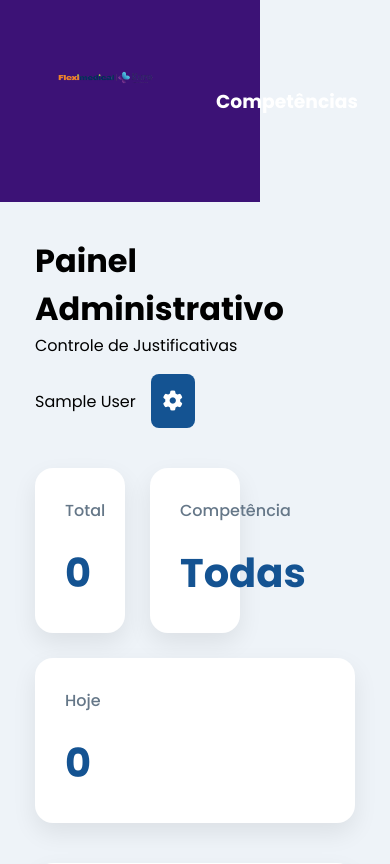
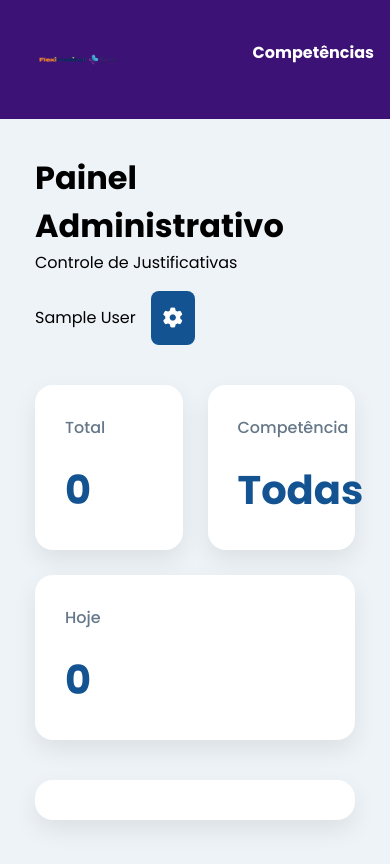
Before and after one commit to HenriqueNunes-2008/justificativa-rh, a Flask app: page /admin in a window 390 px wide. Shown: the top 864 px of the page. After the commit the page ends 825 px from the top, so only its background shows below. Run offline with Flask 3, Linux system fonts and the light colour scheme; the visitor is signed in with stand-in values (Sample User, id 1); some libraries are stand-ins or nearby versions.

Commit message:
Ajuste de responsividade RH

```diff
--- a/static/css/admin.css
+++ b/static/css/admin.css
@@ -446,6 +446,257 @@ width:96%;
 }
 
 }
+
+@media(max-width:768px){
+
+    html,
+    body{
+
+        width:100%;
+
+        max-width:100%;
+
+        overflow-x:hidden;
+
+    }
+
+    .admin-layout{
+
+        flex-direction:column;
+
+        width:100vw;
+
+        max-width:100vw;
+
+        min-width:0;
+
+        box-sizing:border-box;
+
+        margin:0;
+
+        padding:0;
+
+        overflow-x:hidden;
+
+    }
+
+    .sidebar{
+
+        width:100vw;
+
+        max-width:100vw;
+
+        min-width:0;
+
+        flex:none;
+
+        box-sizing:border-box;
+
+        margin:0;
+
+        padding:20px 16px;
+
+        overflow:hidden;
+
+    }
+
+    .sidebar-top{
+
+        display:flex;
+
+        align-items:center;
+
+        justify-content:space-between;
+
+        gap:12px;
+
+        flex-wrap:wrap;
+
+        width:100%;
+
+        max-width:100%;
+
+        box-sizing:border-box;
+
+        margin:0;
+
+    }
+
+    .sidebar-top > *{
+
+        min-width:0;
+
+    }
+
+    .sidebar-top .sidebar-logo{
+
+        min-width:0;
+
+        max-width:48%;
+
+        flex:0 1 48%;
+
+        text-align:left;
+
+        margin-bottom:0;
+
+    }
+
+    .sidebar-logo img{
+
+        width:100%;
+
+        max-width:140px;
+
+        height:auto;
+
+        display:block;
+
+    }
+
+    .sidebar-competencias{
+
+        min-width:0;
+
+        max-width:48%;
+
+        flex:0 1 48%;
+
+        display:flex;
+
+        flex-direction:column;
+
+        align-items:flex-end;
+
+        gap:6px;
+
+        box-sizing:border-box;
+
+    }
+
+    .sidebar-competencias h3{
+
+        margin:0;
+
+        line-height:1.2;
+
+        font-size:1rem;
+
+        word-break:break-word;
+
+        text-align:right;
+
+        width:100%;
+
+    }
+
+    .sidebar-top nav{
+
+        width:100%;
+
+        flex-basis:100%;
+
+        min-width:0;
+
+        box-sizing:border-box;
+
+        margin-top:8px;
+
+    }
+
+    .sidebar-top nav ul{
+
+        display:flex;
+
+        flex-wrap:wrap;
+
+        justify-content:flex-end;
+
+        gap:8px;
+
+        margin:0;
+
+        padding:0;
+
+        width:100%;
+
+        box-sizing:border-box;
+
+    }
+
+    .sidebar-top nav li{
+
+        min-width:0;
+
+        max-width:100%;
+
+        padding:10px 12px;
+
+        margin-bottom:0;
+
+    }
+
+    .sidebar-top nav li a{
+
+        display:block;
+
+        white-space:normal;
+
+        overflow-wrap:anywhere;
+
+    }
+
+    .cards{
+
+        width:100%;
+
+        max-width:100%;
+
+        min-width:0;
+
+        box-sizing:border-box;
+
+        grid-template-columns:repeat(2,minmax(0,1fr));
+
+        align-items:stretch;
+
+    }
+
+    .cards .card-info{
+
+        min-width:0;
+
+        box-sizing:border-box;
+
+    }
+
+    .cards > .card-info:nth-child(3){
+
+        grid-column:1/-1;
+
+        width:100%;
+
+        max-width:100%;
+
+        box-sizing:border-box;
+
+    }
+
+    .admin-main,
+    .cards,
+    .sidebar,
+    .cards .card-info{
+
+        min-width:0;
+
+        max-width:100%;
+
+        box-sizing:border-box;
+
+    }
+
+}
+
 .modal-small{
 
     max-width:420px;
--- a/static/css/responsive.css
+++ b/static/css/responsive.css
@@ -44,6 +44,8 @@
 
 html,
 body{
+
+    width:100%;
 
     max-width:100%;
 
@@ -142,149 +144,5 @@ canvas{
 
     }
 
-    .admin-layout{
-
-        flex-direction:column;
-
-        width:100%;
-
-        max-width:100%;
-
-        min-width:0;
-
-        box-sizing:border-box;
-
-    }
-
-    .sidebar{
-
-        width:100%;
-
-        max-width:100%;
-
-        min-width:100%;
-
-        flex:none;
-
-        box-sizing:border-box;
-
-    }
-
-    .admin-main{
-
-        width:100%;
-
-        max-width:100%;
-
-        min-width:0;
-
-        box-sizing:border-box;
-
-    }
-
-    .sidebar-top{
-
-        display:flex;
-
-        align-items:center;
-
-        justify-content:space-between;
-
-        gap:16px;
-
-        flex-wrap:wrap;
-
-        width:100%;
-
-        box-sizing:border-box;
-
-    }
-
-    .sidebar-top nav{
-
-        flex:1;
-
-        min-width:0;
-
-    }
-
-    .sidebar-competencias{
-
-        flex:1;
-
-        min-width:0;
-
-    }
-
-    .sidebar-top nav ul{
-
-        display:flex;
-
-        flex-wrap:wrap;
-
-        gap:10px;
-
-        margin:0;
-
-        width:100%;
-
-        box-sizing:border-box;
-
-    }
-
-    .sidebar-top nav li{
-
-        padding:10px 14px;
-
-        margin-bottom:0;
-
-    }
-
-    .cards{
-
-        width:100%;
-
-        max-width:100%;
-
-        min-width:0;
-
-        box-sizing:border-box;
-
-        grid-template-columns:repeat(2,minmax(0,1fr));
-
-    }
-
-    .cards .card-info{
-
-        min-width:0;
-
-        box-sizing:border-box;
-
-    }
-
-    .cards > .card-info:nth-child(3){
-
-        grid-column:1/-1;
-
-        width:100%;
-
-        max-width:100%;
-
-        box-sizing:border-box;
-
-    }
-
-    .admin-main,
-    .cards,
-    .sidebar,
-    .cards .card-info{
-
-        min-width:0;
-
-        max-width:100%;
-
-        box-sizing:border-box;
-
-    }
 
 }
```
